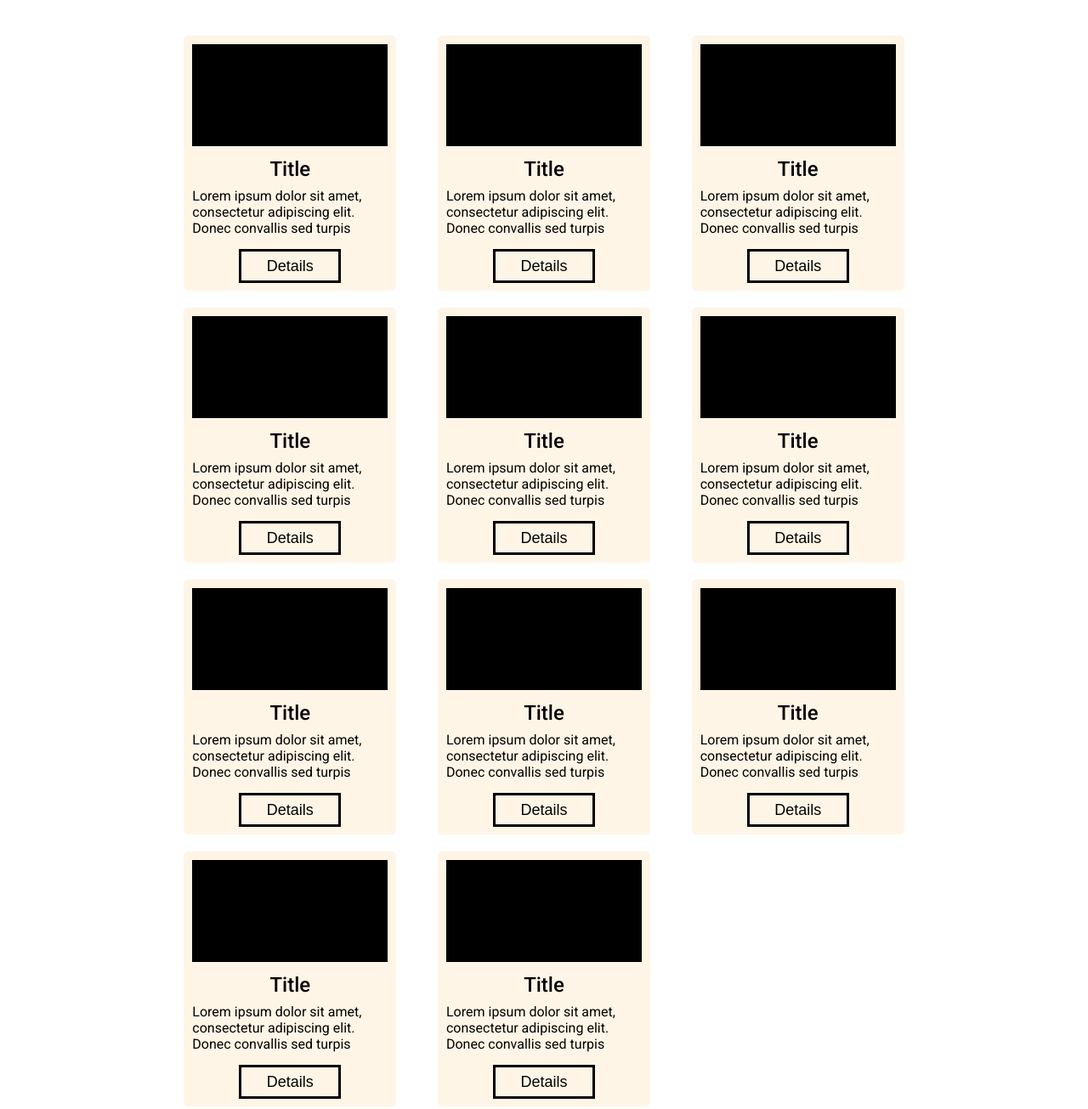
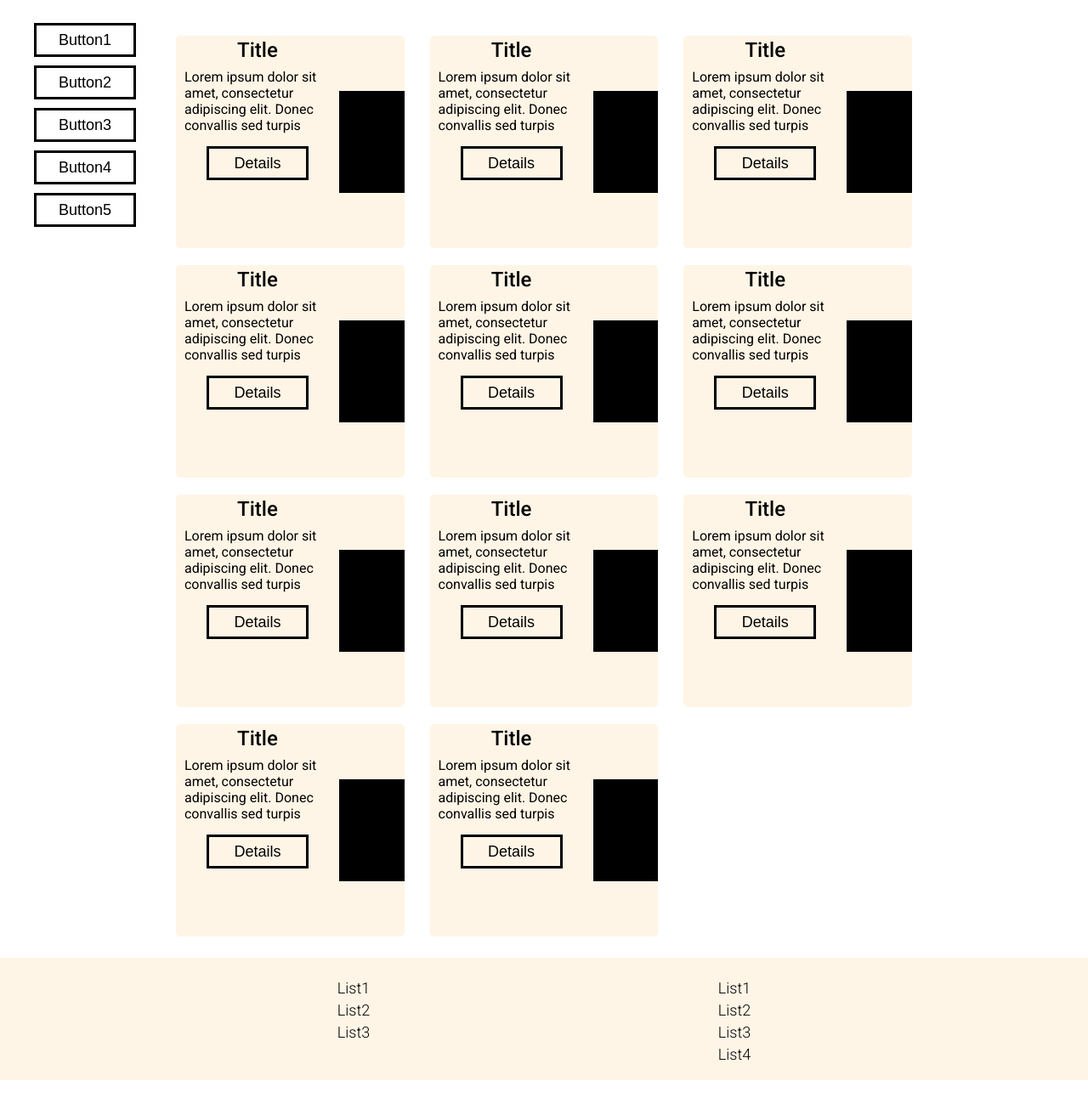
Before and after one commit to NVTIVZ/css-2, a website: page index.html in a window 1280 px wide. Shown: the part 53-1358 px from the top of the page at 85% size. After the commit the page ends 1324 px from the top, so only its background shows below. Drawn offline with Linux system fonts and the light colour scheme.

Commit message:
feat: responsiveness based on required tasks

```diff
--- a/index.html
+++ b/index.html
@@ -3,7 +3,7 @@
   <head>
     <meta charset="utf-8" />
     <title>CSS-1</title>
-    <link rel="stylesheet" href="/styles.css" />
+    <link rel="stylesheet" href="./styles.css" />
     <link rel="preconnect" href="https://fonts.googleapis.com" />
     <link rel="preconnect" href="https://fonts.gstatic.com" crossorigin />
     <link
@@ -25,6 +25,7 @@
       <div class="grid__item">
         <div class="card">
           <div class="card__image"></div>
+          <div class="card__content">
             <p class="card__title">Title</p>
             <p class="card__description">
               Lorem ipsum dolor sit amet, consectetur adipiscing elit. Donec
@@ -33,9 +34,11 @@
             <button class="button">Details</button>
           </div>
         </div>
+      </div>
       <div class="grid__item">
         <div class="card">
           <div class="card__image"></div>
+          <div class="card__content">
             <p class="card__title">Title</p>
             <p class="card__description">
               Lorem ipsum dolor sit amet, consectetur adipiscing elit. Donec
@@ -44,9 +47,11 @@
             <button class="button">Details</button>
           </div>
         </div>
+      </div>
       <div class="grid__item">
         <div class="card">
           <div class="card__image"></div>
+          <div class="card__content">
             <p class="card__title">Title</p>
             <p class="card__description">
               Lorem ipsum dolor sit amet, consectetur adipiscing elit. Donec
@@ -55,9 +60,11 @@
             <button class="button">Details</button>
           </div>
         </div>
+      </div>
       <div class="grid__item">
         <div class="card">
           <div class="card__image"></div>
+          <div class="card__content">
             <p class="card__title">Title</p>
             <p class="card__description">
               Lorem ipsum dolor sit amet, consectetur adipiscing elit. Donec
@@ -66,9 +73,11 @@
             <button class="button">Details</button>
           </div>
         </div>
+      </div>
       <div class="grid__item">
         <div class="card">
           <div class="card__image"></div>
+          <div class="card__content">
             <p class="card__title">Title</p>
             <p class="card__description">
               Lorem ipsum dolor sit amet, consectetur adipiscing elit. Donec
@@ -77,9 +86,11 @@
             <button class="button">Details</button>
           </div>
         </div>
+      </div>
       <div class="grid__item">
         <div class="card">
           <div class="card__image"></div>
+          <div class="card__content">
             <p class="card__title">Title</p>
             <p class="card__description">
               Lorem ipsum dolor sit amet, consectetur adipiscing elit. Donec
@@ -88,9 +99,11 @@
             <button class="button">Details</button>
           </div>
         </div>
+      </div>
       <div class="grid__item">
         <div class="card">
           <div class="card__image"></div>
+          <div class="card__content">
             <p class="card__title">Title</p>
             <p class="card__description">
               Lorem ipsum dolor sit amet, consectetur adipiscing elit. Donec
@@ -99,9 +112,11 @@
             <button class="button">Details</button>
           </div>
         </div>
+      </div>
       <div class="grid__item">
         <div class="card">
           <div class="card__image"></div>
+          <div class="card__content">
             <p class="card__title">Title</p>
             <p class="card__description">
               Lorem ipsum dolor sit amet, consectetur adipiscing elit. Donec
@@ -110,9 +125,11 @@
             <button class="button">Details</button>
           </div>
         </div>
+      </div>
       <div class="grid__item">
         <div class="card">
           <div class="card__image"></div>
+          <div class="card__content">
             <p class="card__title">Title</p>
             <p class="card__description">
               Lorem ipsum dolor sit amet, consectetur adipiscing elit. Donec
@@ -121,9 +138,11 @@
             <button class="button">Details</button>
           </div>
         </div>
+      </div>
       <div class="grid__item">
         <div class="card">
           <div class="card__image"></div>
+          <div class="card__content">
             <p class="card__title">Title</p>
             <p class="card__description">
               Lorem ipsum dolor sit amet, consectetur adipiscing elit. Donec
@@ -132,9 +151,11 @@
             <button class="button">Details</button>
           </div>
         </div>
+      </div>
       <div class="grid__item">
         <div class="card">
           <div class="card__image"></div>
+          <div class="card__content">
             <p class="card__title">Title</p>
             <p class="card__description">
               Lorem ipsum dolor sit amet, consectetur adipiscing elit. Donec
@@ -143,18 +164,40 @@
             <button class="button">Details</button>
           </div>
         </div>
+      </div>
+      <div class="panel">
+        <button class="button">Button1</button>
+        <button class="button">Button2</button>
+        <button class="button">Button3</button
+        ><button class="button">Button4</button
+        ><button class="button">Button5</button>
+      </div>
     </main>
     <footer class="footer">
       <ul class="list">
+        <a href="#">
           <li class="list__item">List1</li>
+        </a>
+        <a href="#">
           <li class="list__item">List2</li>
+        </a>
+        <a href="#">
           <li class="list__item">List3</li>
+        </a>
       </ul>
       <ul class="list">
+        <a href="#">
           <li class="list__item">List1</li>
+        </a>
+        <a href="#">
           <li class="list__item">List2</li>
+        </a>
+        <a href="#">
           <li class="list__item">List3</li>
+        </a>
+        <a href="#">
           <li class="list__item">List4</li>
+        </a>
       </ul>
     </footer>
   </body>
--- a/styles.css
+++ b/styles.css
@@ -19,7 +19,7 @@ p {
 .header {
   display: flex;
   background: #fff5e6;
-  height: 50px;
+  min-height: 50px;
   padding: 0 15vw;
 }
 .logo {
@@ -56,15 +56,7 @@ p {
   grid-template-columns: 1fr 1fr 1fr;
   margin: 25px 15vw;
 }
-@media (max-width: 1100px) {
-  .grid {
-    display: grid;
-    grid-template-columns: 1fr 1fr;
-    margin: 25px 15vw;
-  }
-}
-
-@media (max-width: 745px) {
+@media (max-width: 768px) {
   .grid {
     display: grid;
     grid-template-columns: 1fr;
@@ -78,6 +70,7 @@ p {
   justify-content: center;
   margin-top: 20px;
 }
+
 .card {
   width: 250px;
   height: 300px;
@@ -89,7 +82,13 @@ p {
 .card__image {
   background: black;
   height: 120px;
-  margin: 10px 10px;
+  width: 90%;
+  margin: auto;
+}
+
+.card__content {
+  display: flex;
+  flex-direction: column;
 }
 
 .card__title {
@@ -126,8 +125,73 @@ p {
 .list {
   list-style: none;
 }
+
+.list a {
+  text-decoration: none;
+  color: black;
+}
+
 .list__item {
   margin-top: 5px;
   font-size: large;
   font-weight: 300;
 }
+.panel {
+  display: none;
+}
+
+.panel {
+  display: flex;
+  flex-direction: column;
+  position: fixed;
+  left: 0;
+  width: 200px;
+  align-items: center;
+  z-index: 99;
+}
+.card {
+  width: 250px;
+  height: 300px;
+  background: #fff5e6;
+  border-radius: 5px;
+  display: flex;
+  flex-direction: column;
+}
+@media (max-width: 768px) and (min-width: 320px) {
+  .panel {
+    display: none;
+  }
+  .card {
+    width: 300px;
+    height: 250px;
+    background: #fff5e6;
+    border-radius: 5px;
+    display: flex;
+    flex-direction: row;
+  }
+  .footer {
+    display: flex;
+    flex-direction: column;
+    align-items: center;
+    gap: 10px;
+  }
+  .header {
+    flex-direction: column;
+    align-items: center;
+  }
+  .menu {
+    flex-direction: column;
+    margin: 0;
+  }
+}
+
+@media (min-width: 1200px) {
+  .card {
+    width: 90%;
+    height: 250px;
+    background: #fff5e6;
+    border-radius: 5px;
+    display: flex;
+    flex-direction: row-reverse;
+  }
+}
```
Lines whose indentation alone changed are shown as unchanged.
